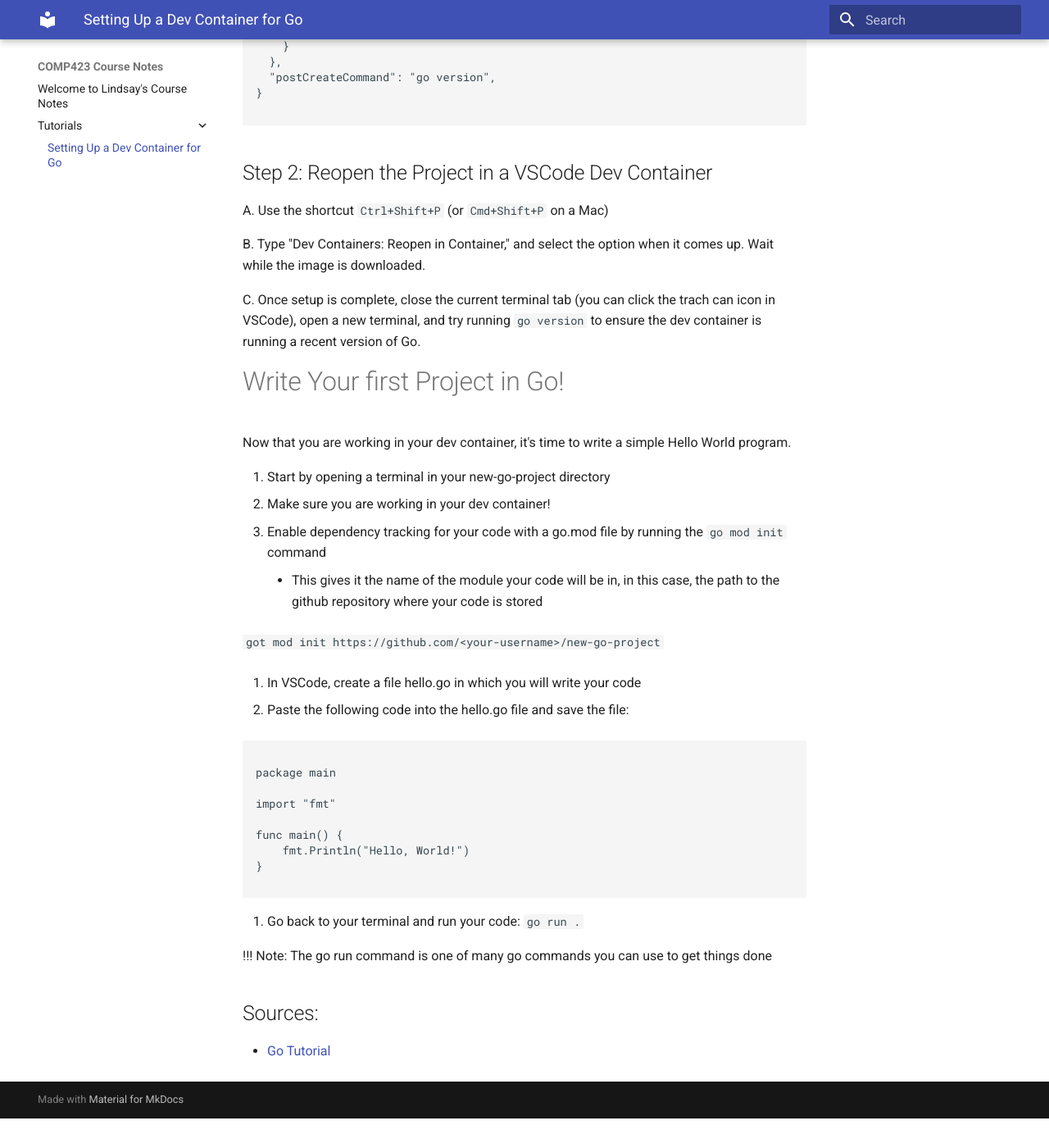
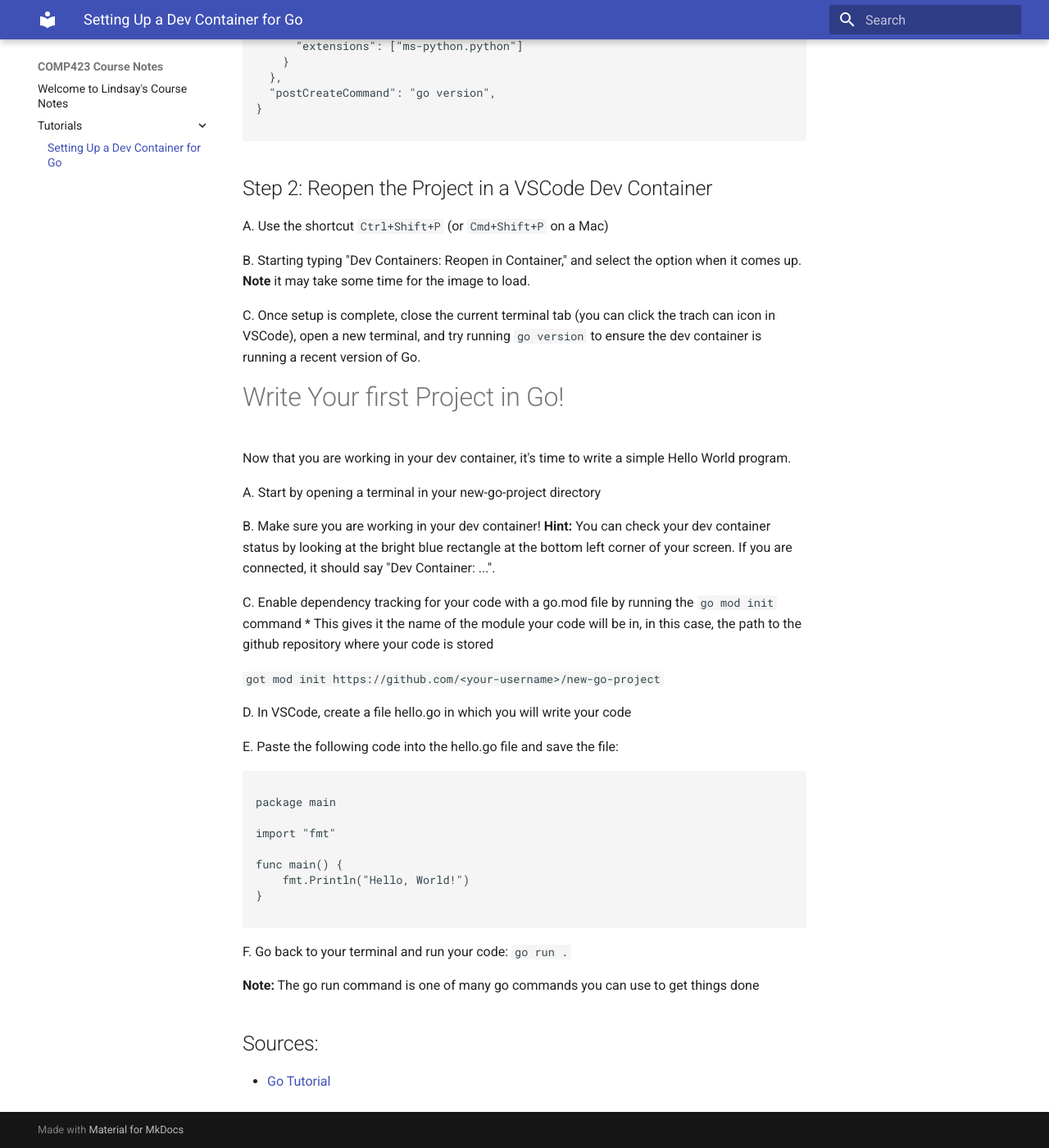
Before and after one commit to lcbean/comp423-course-notes, an MkDocs documentation site: the page built from docs/tutorials/go-setup.md, in a window 1280 px wide and 1400 px high, scrolled down 2700 px. Shown: the whole window at 82% size. Built offline with MkDocs 1.6.1 and Material for MkDocs 9.7.7, drawn with Linux system fonts in a browser that asks for light colours; before the commit the page ends 4064 px from its top, so only the background shows below that; some of the changed text lies outside the part shown.

Commit message:
changed bullet labels to be consistent, added in notes, and linked to repo in README

````diff
--- a/docs/tutorials/go-setup.md
+++ b/docs/tutorials/go-setup.md
@@ -36,6 +36,7 @@
 D. Create a README file for your Go project:
 ```
 echo "# My first Go project" > README.md
+echo "Setup directions for development container and project from: https://github.com/lcbean/comp423-course-notes" >> README.md
 git add README.md
 git commit -m "Initial commit with README"
 ```
@@ -120,7 +121,7 @@
 
 A. Use the shortcut ```Ctrl+Shift+P``` (or ```Cmd+Shift+P``` on a Mac)
 
-B. Type "Dev Containers: Reopen in Container," and select the option when it comes up. Wait while the image is downloaded.
+B. Starting typing "Dev Containers: Reopen in Container," and select the option when it comes up. **Note** it may take some time for the image to load.
 
 C. Once setup is complete, close the current terminal tab (you can click the trach can icon in VSCode), open a new terminal, and try running ```go version``` to ensure the dev container is running a recent version of Go.
 
@@ -129,16 +130,18 @@
 
 Now that you are working in your dev container, it's time to write a simple Hello World program.
 
-1. Start by opening a terminal in your new-go-project directory
-2. Make sure you are working in your dev container!
-3. Enable dependency tracking for your code with a go.mod file by running the ```go mod init``` command
+A. Start by opening a terminal in your new-go-project directory
+
+B. Make sure you are working in your dev container! **Hint:** You can check your dev container status by looking at the bright blue rectangle at the bottom left corner of your screen. If you are connected, it should say "Dev Container: ...".
+
+C. Enable dependency tracking for your code with a go.mod file by running the ```go mod init``` command
     * This gives it the name of the module your code will be in, in this case, the path to the github repository where your code is stored
 
 ``` got mod init https://github.com/<your-username>/new-go-project```
 
-4. In VSCode, create a file hello.go in which you will write your code
+D. In VSCode, create a file hello.go in which you will write your code
 
-5. Paste the following code into the hello.go file and save the file:
+E. Paste the following code into the hello.go file and save the file:
 ```
 
 package main
````
Also changed, not shown: other parts of docs/tutorials/go-setup.md (+5 -5 lines).
